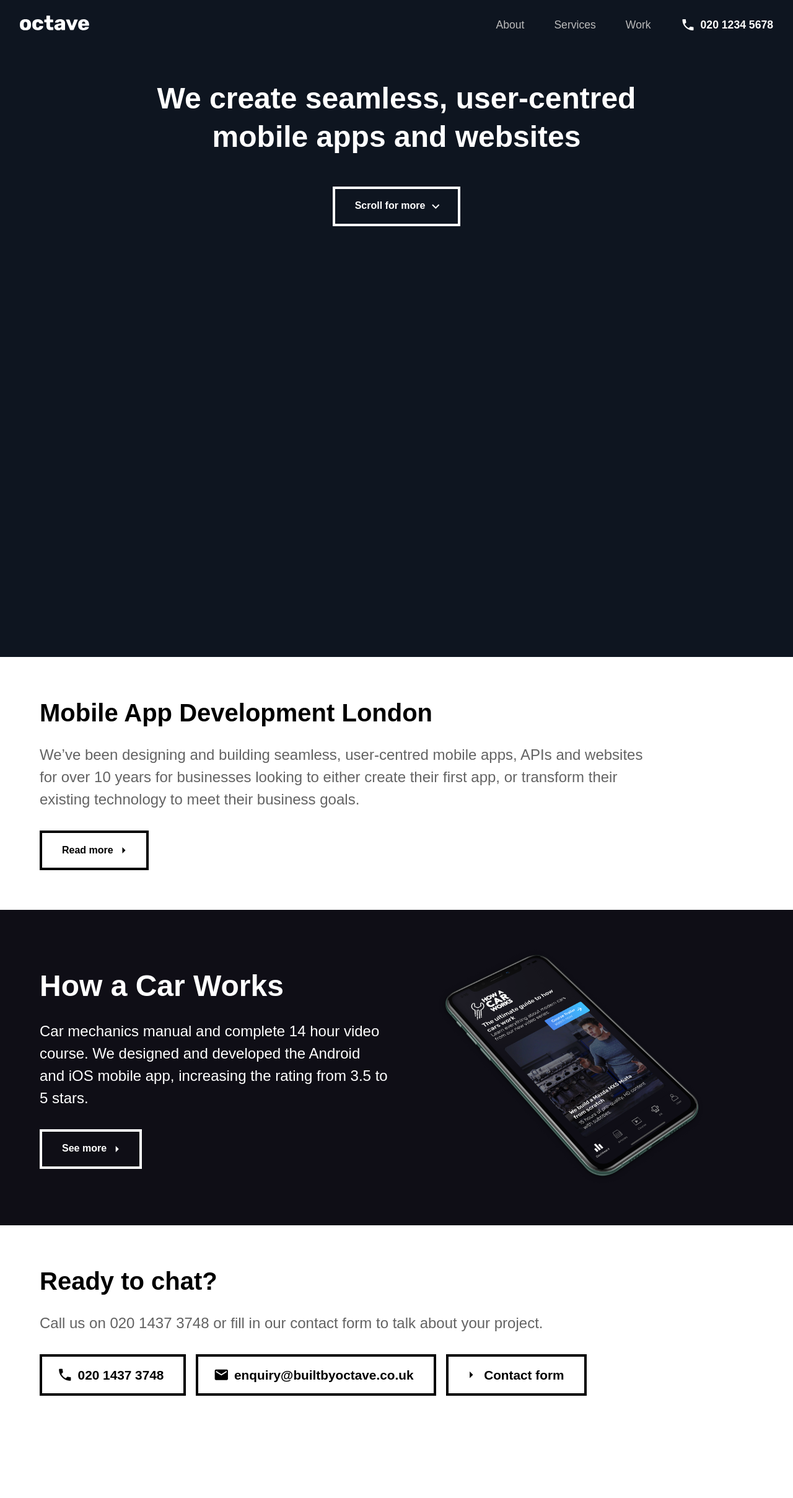
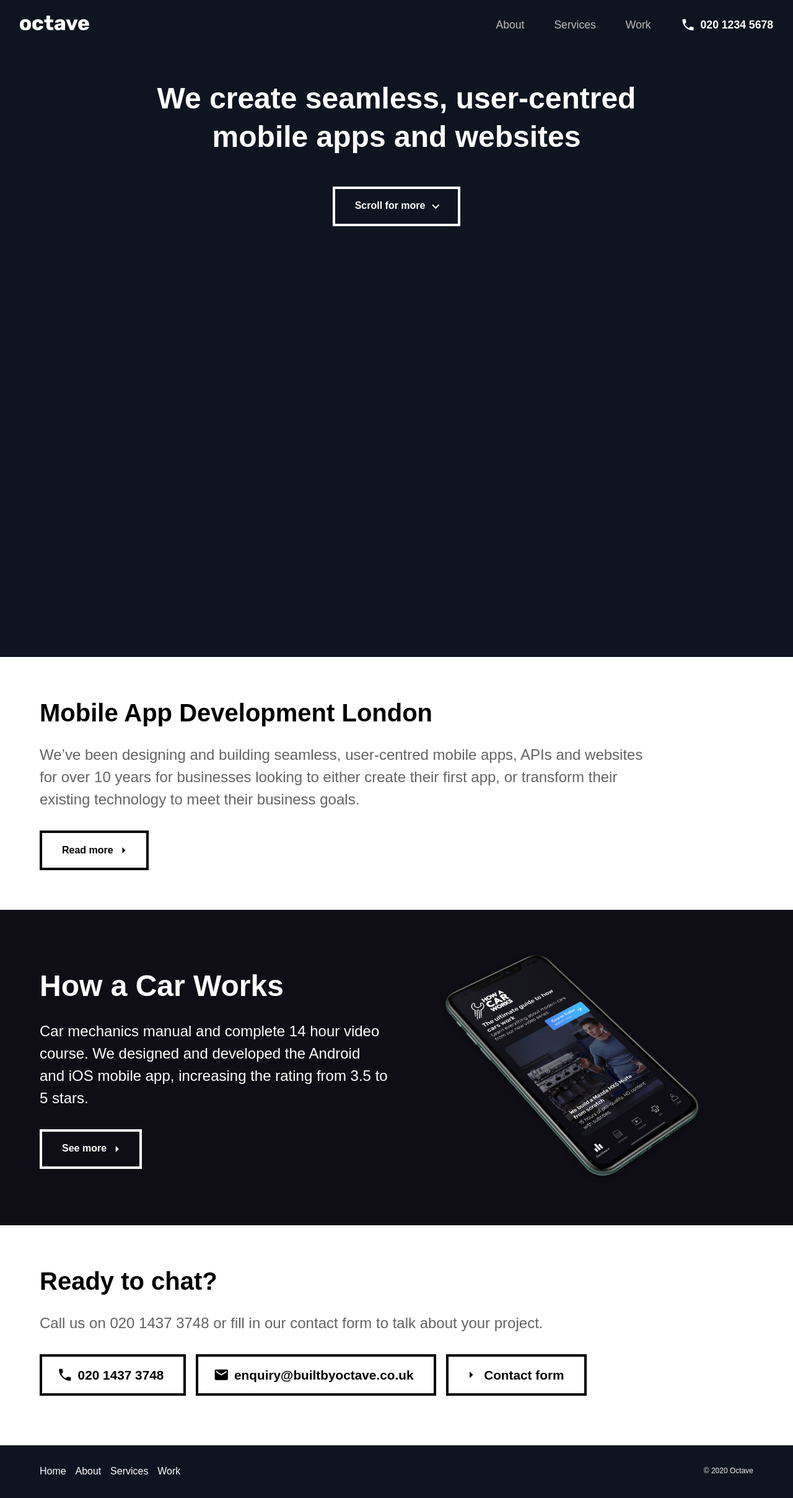
Before and after one commit to chrisjingram/octave-website, a Jekyll site: the page built from index.html, in a window 1280 px wide. Shown: the whole page at 62% size. Built offline with Jekyll 4.4.1, drawn with Linux system fonts in a browser that asks for light colours; nearby versions of some CDN libraries; some web fonts are replaced; before the commit the page ends 2332 px from its top, so only the background shows below that.

Commit message:
Footer section

```diff
--- /dev/null
+++ b/_includes/footer.html
@@ -0,0 +1,9 @@
+<section id="footer">
+  <div class="footer-nav">
+    <a href="#" class="footer-link">Home</a>
+    <a href="#" class="footer-link">About</a>
+    <a href="#" class="footer-link">Services</a>
+    <a href="#" class="footer-link">Work</a>
+  </div>
+  <p class="copyright">&copy; 2020 Octave</p>
+</section>
--- /dev/null
+++ b/_sass/_footer.scss
@@ -0,0 +1,33 @@
+section#footer{
+  padding: 2rem;
+  background: $indigo;
+  @include md{
+    padding: 1rem 2rem;
+    display: flex;
+  }
+  @include lg{
+    padding: 2rem 4rem;
+  }
+  .copyright{
+    font-size: 0.75rem;
+    color: #eee;
+    margin: 0;
+    @include md{
+      text-align: right;
+      flex: 1;
+    }
+  }
+  .footer-nav{
+    margin-bottom: 0.75rem;
+    @include md{
+      flex: 1;
+      margin-bottom: 0;
+    }
+    a{
+      font-size: 1rem;
+      color: white;
+      text-decoration: none;
+      margin-right: 0.75rem;
+    }
+  }
+}
--- a/assets/css/style.scss
+++ b/assets/css/style.scss
@@ -19,3 +19,4 @@ body{
 @import "intro";
 @import "projects";
 @import "contact";
+@import "footer";
--- a/index.html
+++ b/index.html
@@ -6,3 +6,4 @@ title: "Octave | Mobile App Development London"
 {% include intro.html %}
 {% include projects.html %}
 {% include contact.html %}
+{% include footer.html %}
```
Also changed, not shown: assets/images/octave-logo.svg (deleted).
